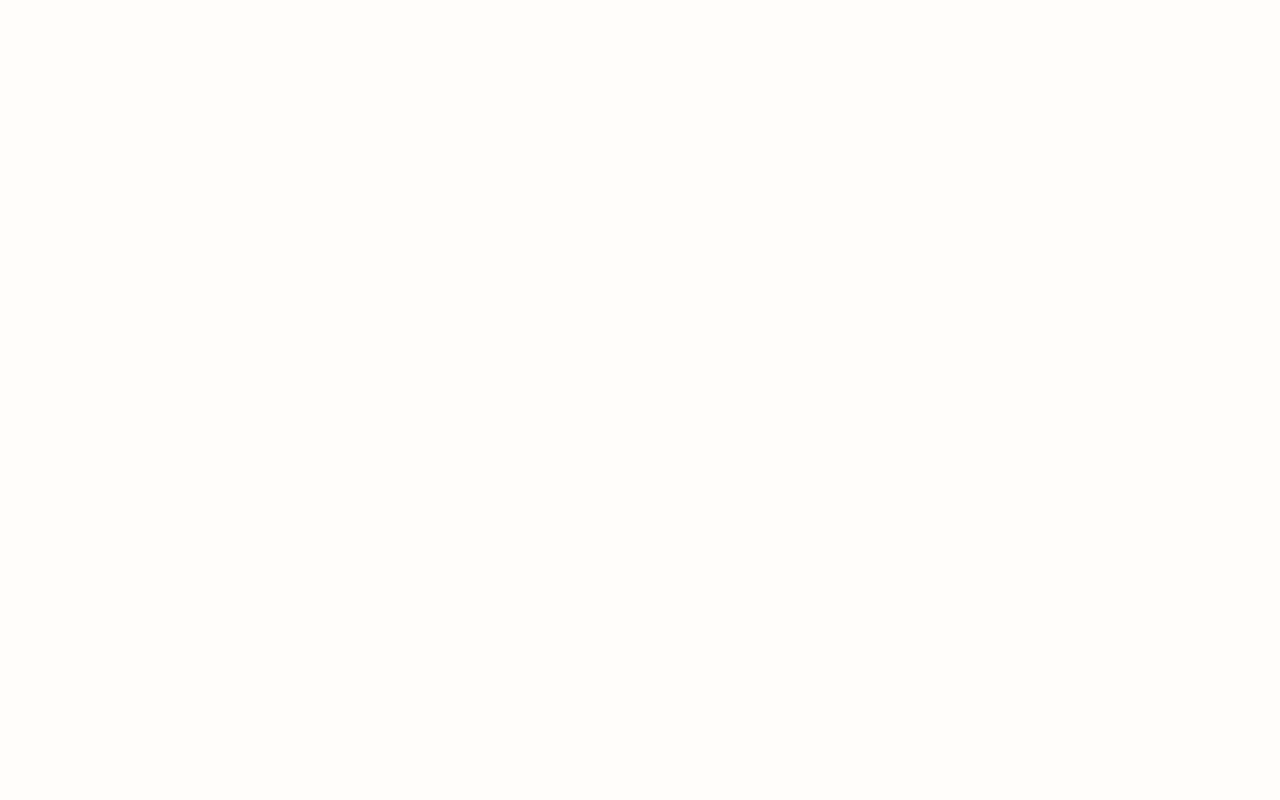
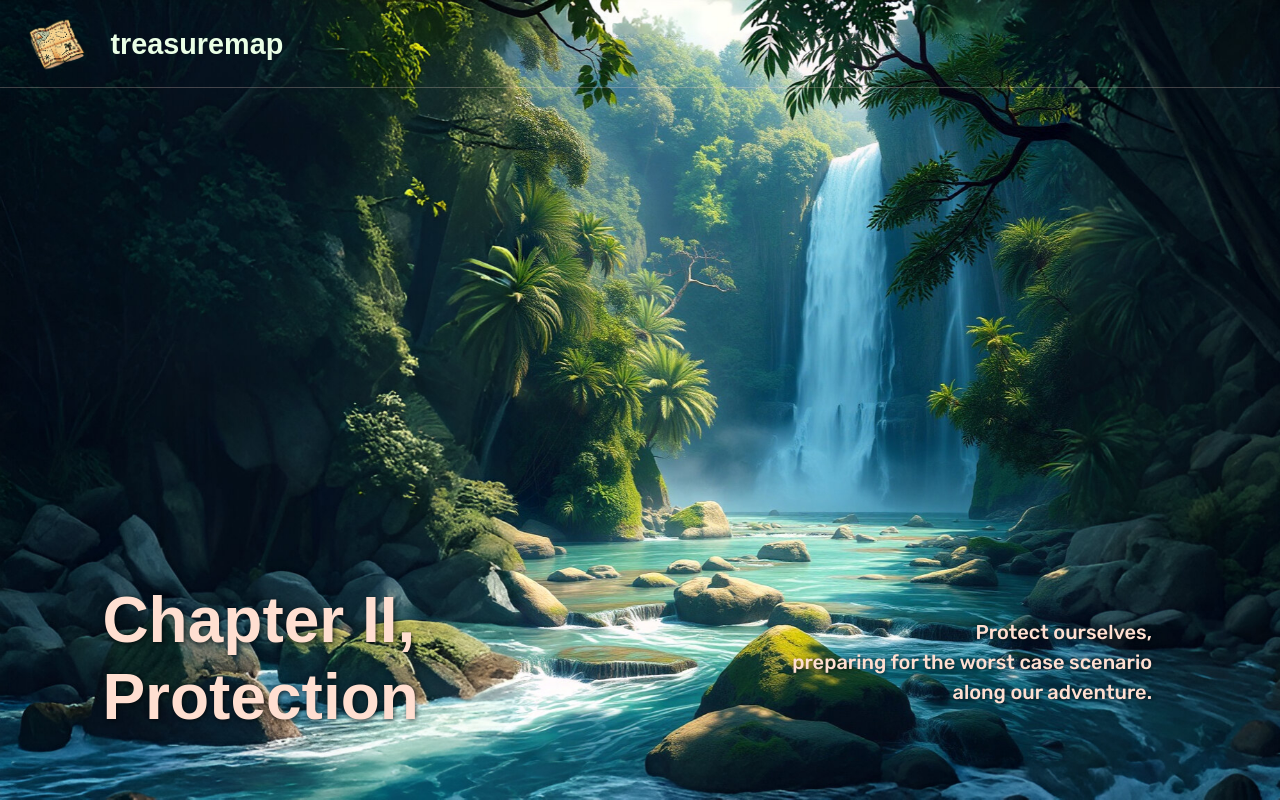
Before and after one commit to cleinad/treasuremap-react, a React (Vite) app: page /Rainforest in a window 1280 px wide. Before the commit this address had no page. Built offline with nearby package versions, Linux system fonts and the light colour scheme; a web font is replaced by a local one.

Commit message:
Added Rainforest Section

```diff
--- a/src/App.tsx
+++ b/src/App.tsx
@@ -16,7 +16,10 @@ import HighCostOfWaiting from "./pages/HighCostOfWaiting";
 import RuleOf72 from "./pages/RuleOf72";
 import DollarCostAveraging from "./pages/DollarCostAveraging";
 
+import Rainforest from "./pages/Rainforest";
+
 import ScrollToTop from "./components/ScrollToTop";
+
 
 function App() {
   return (
@@ -38,6 +41,10 @@ function App() {
             path="/DollarCostAveraging"
             element={<DollarCostAveraging />}
           />
+          <Route
+            path="/Rainforest"
+            element={<Rainforest />}
+          />
 
           {/* Add more routes as needed, for example: */}
           {/* <Route path="/topics" element={<Topics />} /> */}
--- a/src/css/themes.css
+++ b/src/css/themes.css
@@ -1,3 +1,14 @@
+.rainforest-cinematic {
+    height: 100vh; /* Adjust the total visible height */
+    width: 100vw;
+    background: url('../images/rainforest-background.jpg') left top/cover no-repeat; /* Crop the top of the image */
+    display: flex;
+    justify-content: center;
+    align-items: center;
+    position: relative;
+    overflow: hidden; /* Ensures no overflow */
+}
+
 .dark-theme {
     --background-color: black;
     --text-color: white;
--- a/src/css/variables.css
+++ b/src/css/variables.css
@@ -12,6 +12,8 @@
     --golden-color: hsl(44, 85%, 55%); /* color for special Golden emphasis*/
     --banner-color: hsl(24, 100%, 97%);
 
+    --rainforest-light-color: hsl(110, 100%, 95%);
+
     --alternate-font: 'Inter', sans-serif; /* Alternate font */
     --heading-font: 'Playfair', sans-serif;
     --main-font: 'Rubik', sans-serif; /* Font for body text */
--- a/src/pages/DollarCostAveraging.tsx
+++ b/src/pages/DollarCostAveraging.tsx
@@ -30,7 +30,7 @@ const DollarCostAveraging = () => {
         </div>
       </div>
 
-      <Footer nextPageLink="RuleOf72"></Footer>
+      <Footer nextPageLink="Rainforest"></Footer>
     </>
   );
 };
--- /dev/null
+++ b/src/pages/Rainforest.tsx
@@ -0,0 +1,28 @@
+import React from "react";
+import Banner from "../components/Banner";
+import { Link } from "react-router-dom";
+
+const Rainforest = () => {
+  return (
+    <>
+      <Banner bannerTitleStyle={{ color: "var(--rainforest-light-color)" }} />
+      <section className="rainforest-cinematic">
+        <div className="gradient" />
+        <div className="hero-content">
+          <h1>
+            Chapter II, <br /> Protection
+          </h1>
+          <h3>
+            Protect ourselves,
+            <br />
+            preparing for the worst case scenario
+            <br />
+            along our adventure.
+          </h3>
+        </div>
+      </section>
+    </>
+  );
+};
+
+export default Rainforest;
```
Also changed, not shown: src/images/rainforest-background.jpg (added).
